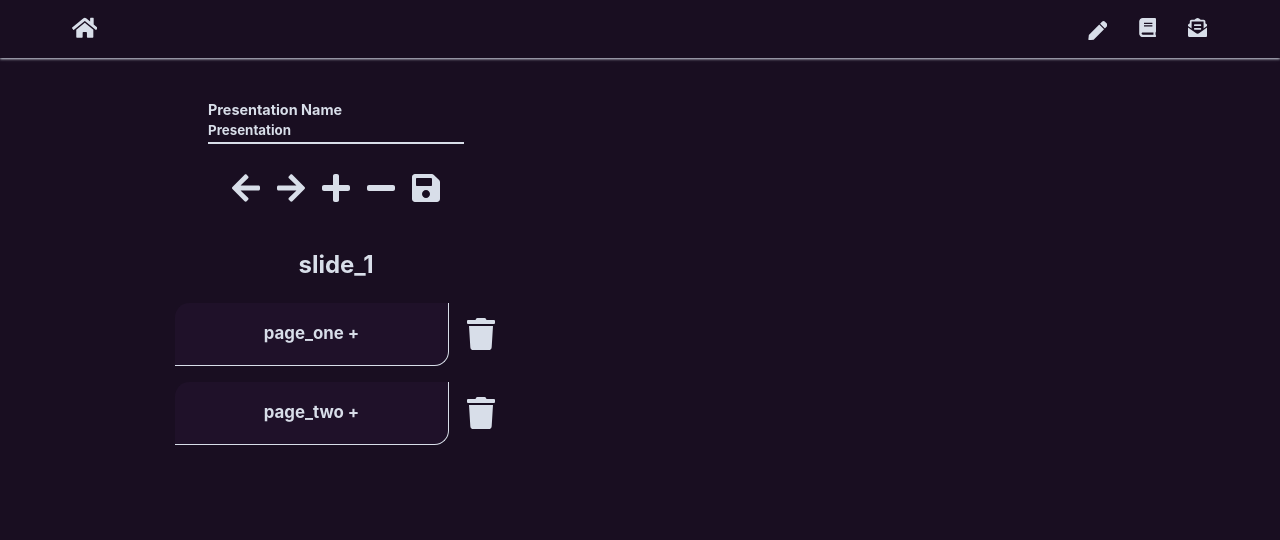
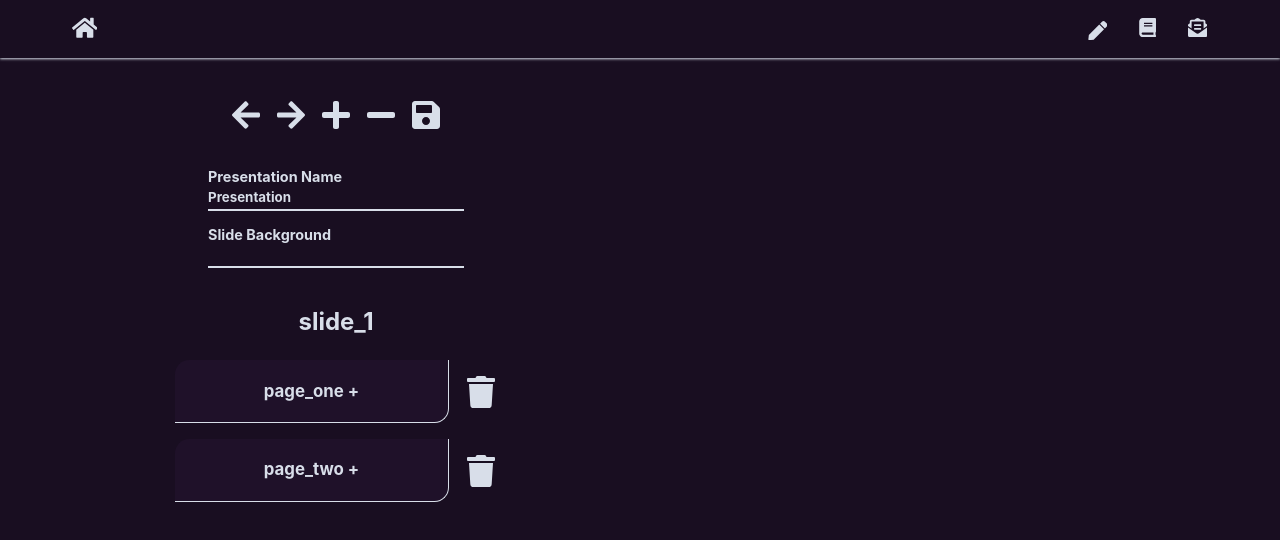
Before and after one commit to katjakovalchuk/Team_Lab_2_Sem, a Next.js app in the folder frontend/: page /presentations/1/edit in a window 1280 px wide. Shown: the top 540 px of the page. Built offline with nearby package versions, Linux system fonts and the light colour scheme.

Commit message:
Add slide backgroudn editing

```diff
--- a/frontend/src/components/editPage.js
+++ b/frontend/src/components/editPage.js
@@ -1,15 +1,16 @@
 import styles from "../scss/editor.module.scss";
 import ElementEditor from "./editElement";
-import { TextInput } from "./textInput";
+import { TextInput, } from "./textInput";
 import { useEffect, useState } from "react";
 import { FaArrowRight, FaArrowLeft, FaPlus, FaMinus, FaSave } from "react-icons/fa"
 
 export default function Editor(props) {
-    const [presentationName, setPresentationName] = useState("Presentation");
+    const [presentationName, updatePresentationName] = useState("Presentation");
     const [slides, setSlides] = useState(
         [
             {
                 name: "slide_1",
+                background: "",
                 content: [
                     {
                         name: "page_one",
@@ -24,7 +25,8 @@ export default function Editor(props) {
                 ],
             },
             {
-                name: "slide_2",
+                name: "Slide 2",
+                background: "",
                 content: [
                     {
                         name: "page_one_2",
@@ -88,6 +90,12 @@ export default function Editor(props) {
         setSlides([...curSlides]);
     }
 
+    const updateColor = (val) => {
+        let curSlides = slides;
+        curSlides[slideIdx].background = val;
+        setSlides([...curSlides])
+    }
+
     const savePresentation = async () => {
         let presentationObject = {
             "name": presentationName,
@@ -117,9 +125,6 @@ export default function Editor(props) {
     return (
         <>
             <div className={styles.vertical}>
-                <div className={styles.editorBox}>
-                    <TextInput id={`presentation_name`} placeholder={"Presentation Name"} required={false} value={presentationName} name={presentationName} updateval={setPresentationName} />
-                </div>
                 <div className={styles.arrows}>
                     <FaArrowLeft onClick={() => {
                         if (slideIdx - 1 >= 0)
@@ -132,6 +137,7 @@ export default function Editor(props) {
                             curSlides.push(
                                 {
                                     name: `Slide ${curSlides.length + 1}`,
+                                    background: "",
                                     content: [
                                         {
                                             name: `page_one_${curSlides.length + 1}`,
@@ -166,6 +172,10 @@ export default function Editor(props) {
                     <FaMinus onClick={removeSlide} />
                     <FaSave onClick={savePresentation} />
                 </div>
+                <div className={styles.editorBox}>
+                    <TextInput id={`presentation_name`} placeholder={"Presentation Name"} required={false} value={presentationName} name={presentationName} updateval={updatePresentationName} />
+                    <TextInput id={`background_color`} placeholder={"Slide Background"} required={false} value={slides[slideIdx].background} name={`${presentationName}_color`} updateval={updateColor} />
+                </div>
                 <h2>{slides[slideIdx].name}</h2>
                 {
                     Object.entries(slides[slideIdx].content).map(
```
